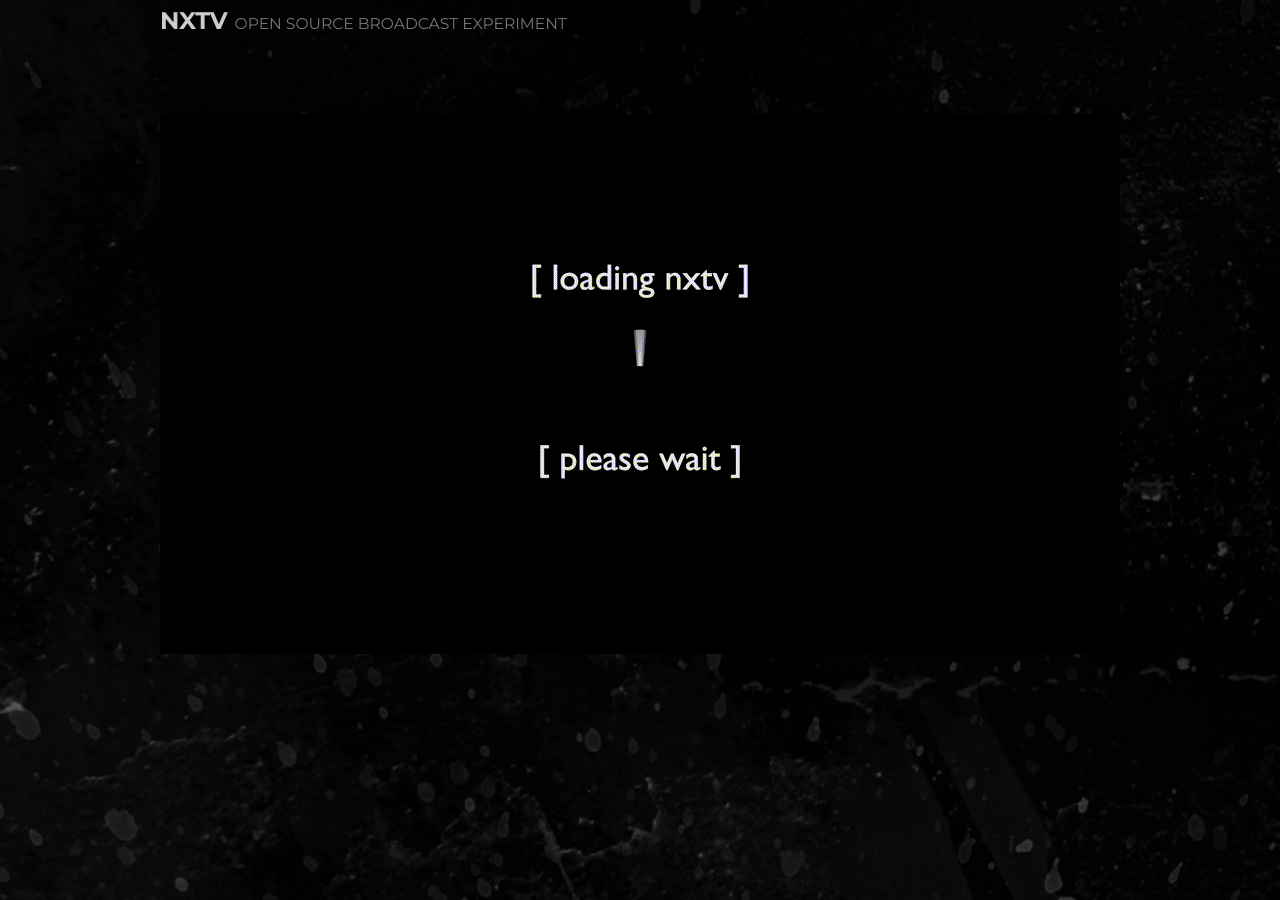
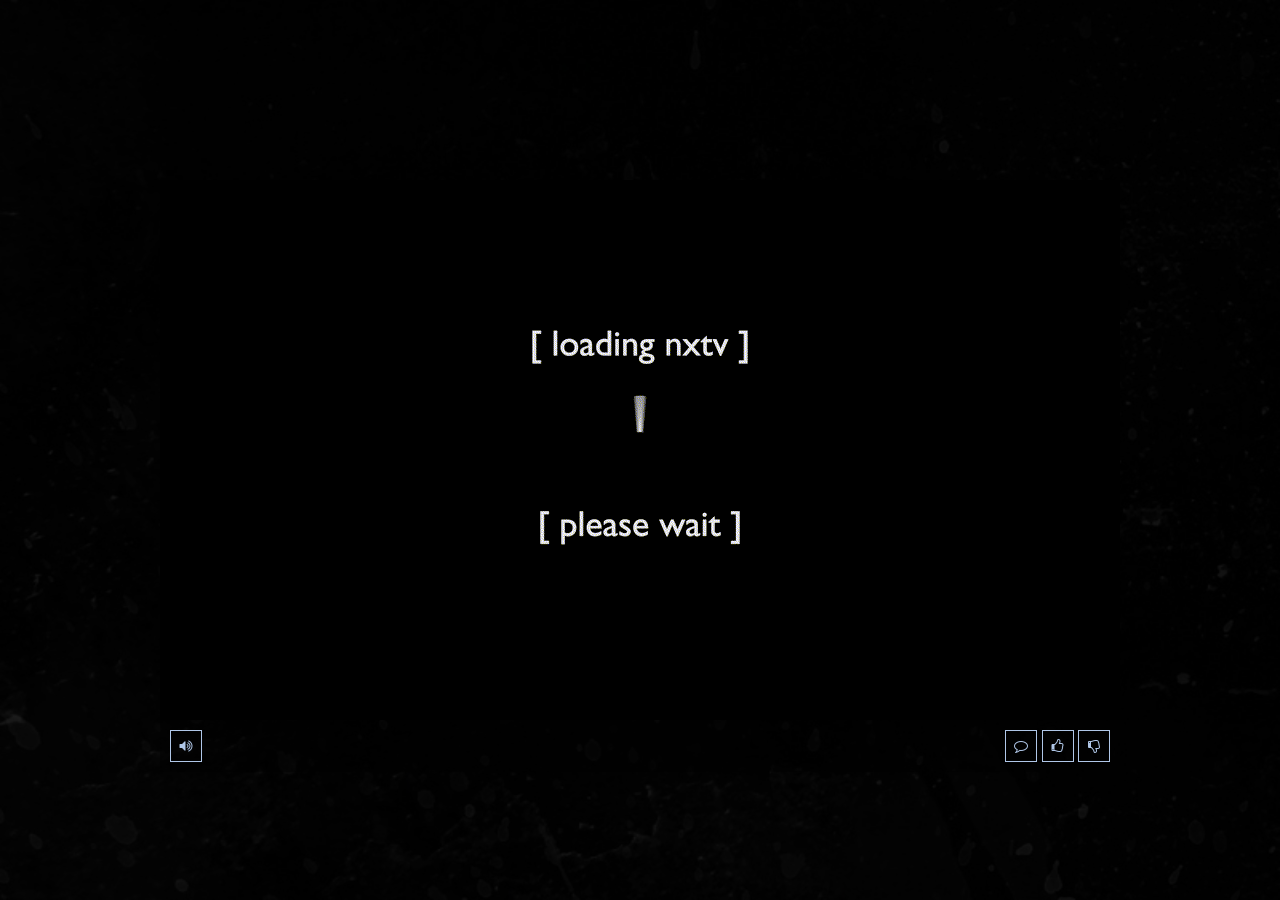
Before and after one commit to gvsurenderreddy/opennx.github.io, a Jekyll site: the page built from index.html, in a window 1280 px wide. Built offline with Jekyll 4.4.1, drawn with Linux system fonts in a browser that asks for light colours; nearby versions of some CDN libraries; Markdown is read by kramdown in place of the engine named in the settings.

Commit message:
Update 2014-08-17

```diff
--- a/_layouts/default.html
+++ b/_layouts/default.html
@@ -26,24 +26,21 @@
 
     <link rel="stylesheet" href="//fonts.googleapis.com/css?family=Montserrat:400,700"/>
     <link rel="stylesheet" href="//netdna.bootstrapcdn.com/font-awesome/4.0.3/css/font-awesome.min.css"/>
-    <link rel="stylesheet" href="//netdna.bootstrapcdn.com/bootstrap/3.1.1/css/bootstrap.min.css"/>
 
-    <link rel="stylesheet" href="{{ site.url }}/static/css/main.css"/>
+    <link rel="stylesheet" href="/static/css/main.css"/>
 
     {% include analytics.html %}
+
 </head>
 
 
 <body>
-<div id="wrapper">
+
 {{ content }}
-</div>
 
-    <script type="text/javascript" src="//ajax.googleapis.com/ajax/libs/jquery/1.10.2/jquery.min.js"></script>
-    <script type="text/javascript" src="//cdnjs.cloudflare.com/ajax/libs/jquery-easing/1.3/jquery.easing.min.js"></script>
-    <script type="text/javascript" src="//netdna.bootstrapcdn.com/bootstrap/3.1.1/js/bootstrap.min.js"></script>
+<script type="text/javascript" src="//ajax.googleapis.com/ajax/libs/jquery/1.10.2/jquery.min.js"></script>
 
-    {% for js in page.js %}<script src="{{ site.url }}/static/js/{{ js }}.js"></script>
-    {% endfor %}
+{% for js in page.js %}<script src="/static/js/{{ js }}.js"></script>
+{% endfor %}
 </body>
 </html>
--- a/index.html
+++ b/index.html
@@ -4,13 +4,35 @@
 js:
 - swfobject
 - dash.all
-- nx_scroll
 - nx_video
 ---
 
-    <h1>nxtv <small>Open source broadcast experiment</small></h1>
+<img id="background" src="/static/img/bkg.jpg"></img>
 
-    <div id="video_container">
-        <video id="dash_video_player" poster="/static/img/loading.gif">>
-        </video>
+<div id="wrapper">
+
+    <div class="top left"></div>
+    <div class="top mid"></div>
+    <div class="top right"></div>
+
+    <div class="main left"></div>
+    <div class="main mid" id="video_container">
+        <video id="dash_video_player" poster="/static/img/loading.gif"></video>
     </div>
+    <div class="main right"></div>
+
+
+    <div class="bottom left"></div>
+    <div class="bottom mid">
+        <div id="toolbar">
+            <button id="btn_mute"><i class="fa fa-volume-up"></i></button>
+            <span style="float:right">
+                <button id="btn_comment"><i class="fa fa-comment-o"></i></button>
+                <button id="btn_thumb_up"><i class="fa fa-thumbs-o-up"></i></button>
+                <button id="btn_thumb_down"><i class="fa fa-thumbs-o-down"></i></button>
+            </span>
+        </div>
+    </div>
+    <div class="bottom right"></div>
+
+</div>
--- a/static/css/main.css
+++ b/static/css/main.css
@@ -1,48 +1,114 @@
-html,
-body {
-    width: 100%;
-    height: 100%;
+
+html, body {
+    width:100%;
+    height:100%;
+    margin:0;
+    padding:0;
+    color: #B0C7E8;
+    font-family: Helvetica, 'Helvetica Neue', Arial, Verdana, Sans;
+    }
+
+a {
+    color: #B0C7E8;
+}
+
+a:hover {
+  color: #FF8736;
+}
+
+#background {
+    background-color: #cc0000;
+    position: absolute;
+    top:0;
+    left:0;
+    width:100%;
+    height:100%;
+    overflow:hidden;
+    z-index: -1;
+}
+
+#wrapper{
+    position: absolute;
+    top:0;
+    left:0;
+    width:100%;
+    height:100%;
+    overflow:hidden;
+    background-color: rgba(0,0,0,.7);
+}
+
+#toolbar {
+  margin:0;
+  width: 100%px;
+  padding: 10px;
+  text-align: left;
+  background-color: rgba(0,0,0,.4);
+}
+
+button {
+  background-color: transparent;
+  color: #B0C7E8;
+  border : 1px solid #B0C7E8;
+  font-size: 14px;
+  width: 32px;
+  height: 32px;
 }
 
 
-body {
-    font-family: "Helvetica Neue", Helvetica, Arial, sans-serif;
-    color: #ccc;
+.top, .main, .bottom {
+       text-align:center;
+       float: left;
+       position: relative;
+    }
 
-    background-color: #000;
-    background: url(../img/bkg.jpg) no-repeat bottom center fixed;
-        -webkit-background-size: cover;
-        -moz-background-size: cover;
-        -o-background-size: cover;
-        background-size: cover;
-}
+.top {
+       height: 50%;
+       margin-bottom: -270px;
+   }
+
+.top p {
+       margin-bottom: 270px;
+   }
+
+.main {
+       height: 540px;
+       z-index: 2;
+       /*background-color: rgba(0,0,0,.6);*/
+   }
+
+.bottom {
+       height: 50%;
+       margin-top: -270px;
+    }
 
 
-h1,
-h2,
-h3,
-h4,
-h5,
-h6 {
-    margin: 0 0 35px;
-    text-transform: uppercase;
-    font-family: Montserrat,"Helvetica Neue",Helvetica,Arial,sans-serif;
-    font-weight: 700;
-}
+.left {
+       width: 50%;
+       margin-right: -480px;
+   }
 
 
-h1 {
-    font-size: 24px;
-    padding-top: 8px;
-    margin:0;
-}
+.mid {
+       width: 960px;
+       z-index: 2;
+   }
 
+.right {
+       width: 50%;
+       margin-left: -480px;
+    }
+.right p {
+       margin-left: 480px;
+   }
 
-#wrapper {
-    width: 960px;
-    margin: 0 auto;
+.main.mid {
+       z-index: 3;
+   }
+
+.bottom.mid {
+  padding-top: 270px;
 }
 
 #video_container {
-    padding-top: 80px;
+    background-color: black;
 }
--- a/static/js/nx_video.js
+++ b/static/js/nx_video.js
@@ -1,3 +1,30 @@
+var playback_mode = false;
+
+function draw(v, c, w, h) {
+    if(v.paused || v.ended) return false;
+    c.drawImage(v,0,0,w,h);
+    setTimeout(draw,20,v,c,w,h);
+}
+
+
+function get_flash(movieName){
+    if (window.document[movieName]) {
+        return window.document[movieName];
+    }
+    if (navigator.appName.indexOf("Microsoft Internet")==-1)
+        {
+    if (document.embeds && document.embeds[movieName])
+        return document.embeds[movieName];
+    }
+    else {
+    return document.getElementById(movieName);
+    }
+}
+
+
+
+
+
 function start_video(dash_url, rtmp_url) {
 
     if (!!!(window.MediaSource || window.WebKitMediaSource)) {
@@ -6,20 +33,22 @@
         $("#video_container").append("<div id='flash_video_player'></div>")
 
         var flashvars  = {
-                src: rtmp_url,
-                autostart: 'true',
-                themeColor: '0395d3',
+            file: rtmp_url,
+            autoplay: true,
             mode: 'overlay',
-                scaleMode: 'native',
-                frameColor: '000000',
-                fontColor: '333333',
+            poster: "/static/img/loading.gif",
             link: '',
             embed: ''
             };
 
         var params     = {
-                allowFullScreen: 'true'
+            allowFullScreen: 'true',
+            bgcolor:'#000000',
+            wmode:'transparent',
+            allowScriptAccess:'always',
             };
+
+
 
         var attributes = {
             id: 'nx_player',
@@ -27,9 +56,9 @@
             };
 
         swfobject.embedSWF(
-                '/static/swf/AkamaiFlashPlayer.swf',
+            '/static/swf/flashmediaelement.swf',
             'flash_video_player',
-                '966', '546',
+            '960', '540',
             '9.0.0',
             '/static/swf/expressInstall.swf',
             flashvars,
@@ -37,27 +66,71 @@
             attributes
             );
 
+        playback_mode = "flash";
+
     } else { // END Flash fallback. START DASH
 
-            //TODO: Load dash.js here instead imlicit loading
-
-            video = document.querySelector("#dash_video_player");
+        video   = document.querySelector("#dash_video_player");
         context = new Dash.di.DashContext();
-            player = new MediaPlayer(context);
+        player  = new MediaPlayer(context);
 
         player.startup();
         player.attachView(video);
         player.setAutoPlay(true);
         player.attachSource(dash_url);
 
+        playback_mode = "dash";
+
     } // end DASH
 } // end function start_video()
 
 
 
-    $(document).ready(function() {
+$( document ).ready(function() {
+
     start_video(
         'http://streamuj.tyzmr.de:42666/dash/nx_high.mpd',
         'rtmp://streamuj.tyzmr.de/nxtv/nx_high'
         );
-    }); // end $(document).ready(function({
+
+    $("#dash_video_player").on('play', function(){
+
+        $("#background").replaceWith('<canvas id="background" width="32" height="18">New heading</h2>');
+
+        var canvas = document.getElementById('background');
+        var cw = Math.floor(canvas.width);
+        var ch = Math.floor(canvas.height);
+        var bkg_context = canvas.getContext('2d');
+        draw(this, bkg_context, cw, ch);
+
+    });
+
+    $("#btn_mute").click(function() {
+
+        if (playback_mode == "dash"){
+            if( $("#dash_video_player").prop('muted') ) {
+                $("#dash_video_player").prop('muted', false);
+                $("#btn_mute").html('<i class="fa fa-volume-up"></i>');
+            } else {
+                $("#dash_video_player").prop('muted', true);
+                $("#btn_mute").html('<i class="fa fa-volume-off"></i>');
+            }
+        }else if (playback_mode == "flash"){
+
+            var flash = get_flash("nx_player");
+            if (flash.getVolume == 0){
+                flash.setMuted(false);
+                $("#btn_mute").html('<i class="fa fa-volume-up"></i>');
+            }else{
+                flash.setMuted(true);
+                $("#btn_mute").html('<i class="fa fa-volume-off"></i>');
+            }
+
+        }
+
+    }); // mute video
+
+
+
+
+}); // document ready
```
Also changed, not shown: static/js/video.js (deleted, +0 -63 lines), 2 other files. Lines whose indentation alone changed are shown as unchanged.
